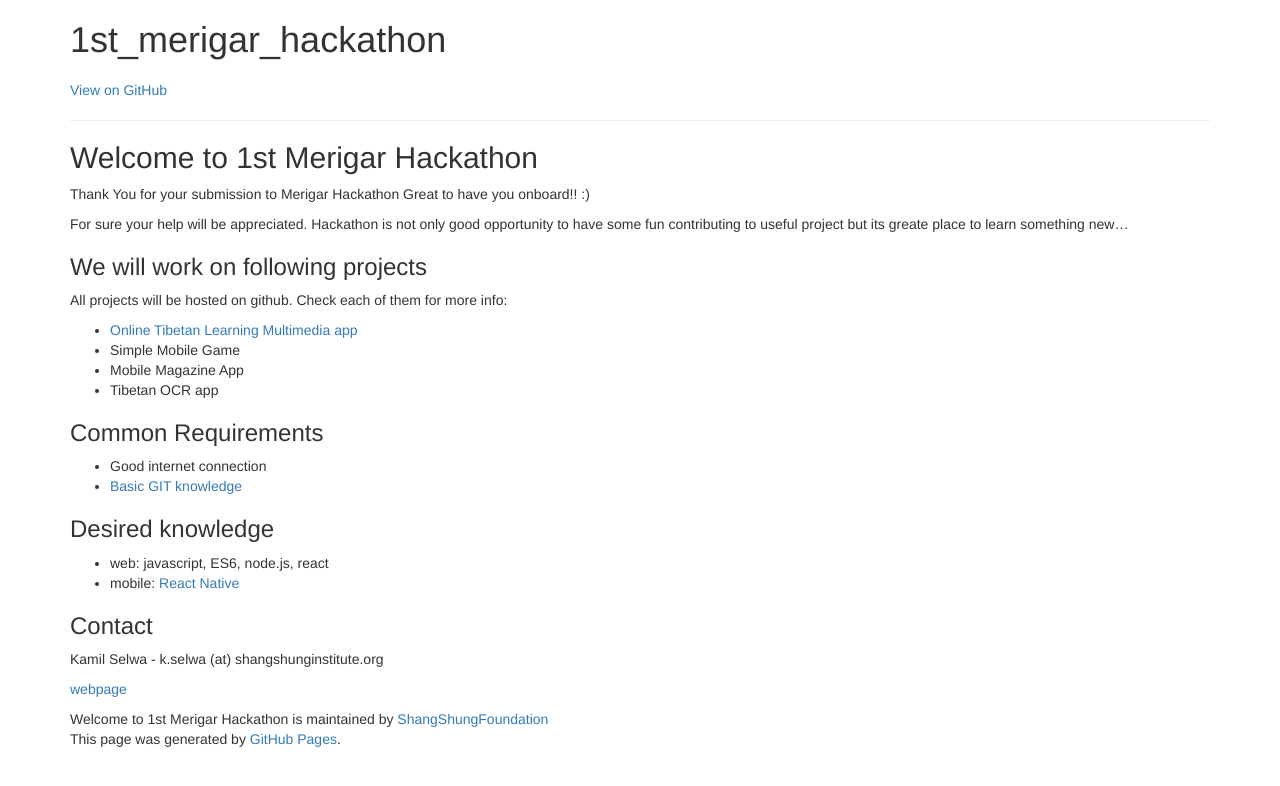
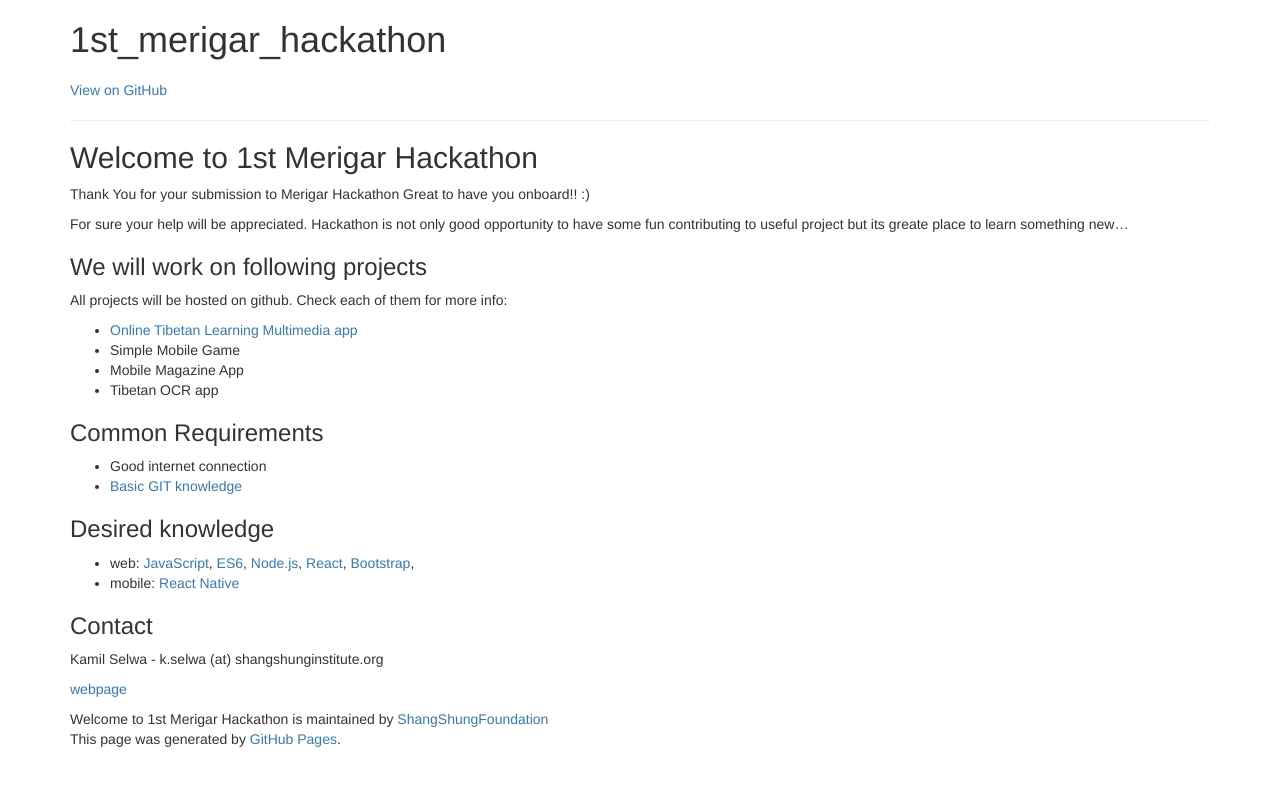
Before and after one commit to ShangShungFoundation/1st_merigar_hackathon, a Jekyll site: the page built from index.md, in a window 1280 px wide. Shown: the top 786 px of the page. Built offline with Jekyll 4.4.1, drawn with Linux system fonts in a browser that asks for light colours; some web fonts are replaced; our own code applies the rules of GitHub Pages for plain Markdown files.

Commit message:
Update index.md

```diff
--- a/index.md
+++ b/index.md
@@ -24,7 +24,7 @@ All projects will be hosted on github. Check each of them for more info:
 
 ### Desired knowledge
 
-- web: javascript, ES6, node.js, react
+- web: [JavaScript](https://developer.mozilla.org/en-US/docs/Learn/Getting_started_with_the_web/JavaScript_basics), [ES6](https://babeljs.io/learn-es2015/), [Node.js](https://stackoverflow.com/questions/2353818/how-do-i-get-started-with-node-js), [React](https://facebook.github.io/react/), [Bootstrap](http://getbootstrap.com/getting-started/),
 - mobile: [React Native](http://www.reactnative.com/)
 
 ### Contact
```
